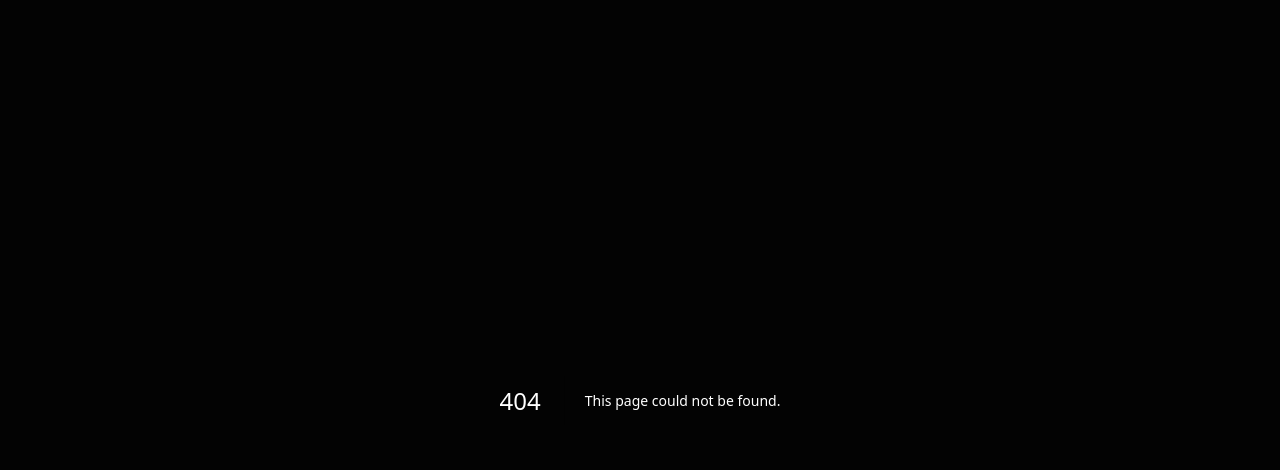
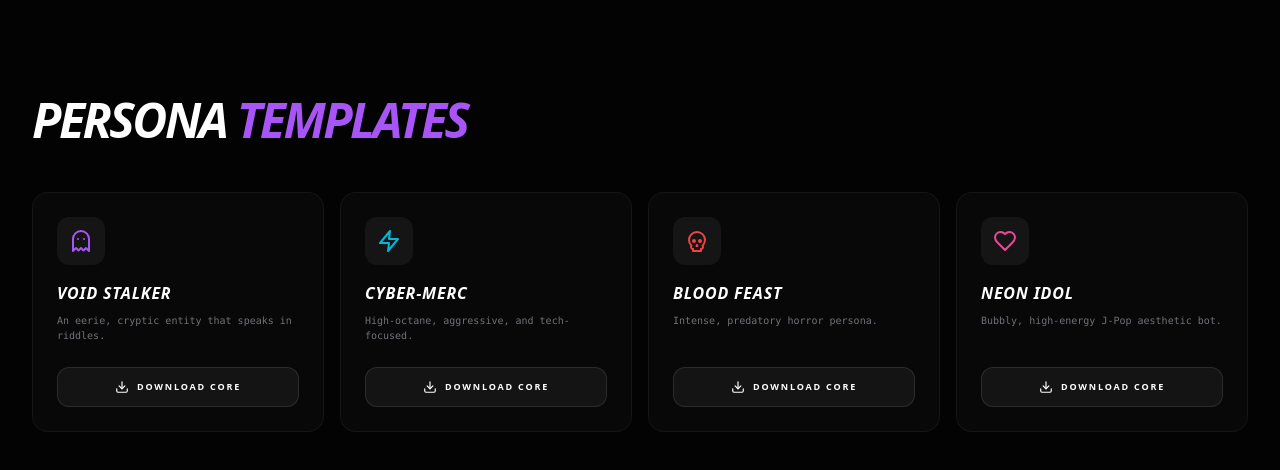
Before and after one commit to blueplaysgames3921/botforgex-labs, a Next.js app: page /templates in a window 1280 px wide. Before the commit this address had no page. Shown: the top 470 px of the page. Built offline with nearby package versions, Linux system fonts and the light colour scheme.

Commit message:
Create page.tsx

```diff
--- /dev/null
+++ b/app/templates/page.tsx
@@ -0,0 +1,53 @@
+'use client';
+import { LayoutGrid, Download, Sparkles, Ghost, Skull, Heart, Zap } from 'lucide-react';
+import JSZip from 'jszip';
+import { saveAs } from 'file-saver';
+import { INDEX_JS, PACKAGE_JSON, README_MD } from '@/lib/templates';
+
+const TEMPLATES = [
+  { name: "Void Stalker", icon: <Ghost />, desc: "An eerie, cryptic entity that speaks in riddles.", persona: "A haunting presence from the void.", color: "text-purple-500" },
+  { name: "Cyber-Merc", icon: <Zap />, desc: "High-octane, aggressive, and tech-focused.", persona: "A battle-hardened mercenary from 2077.", color: "text-cyan-500" },
+  { name: "Blood Feast", icon: <Skull />, desc: "Intense, predatory horror persona.", persona: "A ravenous predator with a taste for fear.", color: "text-red-500" },
+  { name: "Neon Idol", icon: <Heart />, desc: "Bubbly, high-energy J-Pop aesthetic bot.", persona: "A world-famous virtual idol with infinite energy.", color: "text-pink-500" },
+  // ... Add 16 more variants here following this object structure
+];
+
+export default function TemplatesPage() {
+  const downloadTemplate = async (t: typeof TEMPLATES[0]) => {
+    const zip = new JSZip();
+    const env = `# IDENTITY\nBOT_NAME="${t.name.toUpperCase()}"\nSYSTEM_PROMPT="You are ${t.persona}"\nBACKSTORY="A specialized fragment of the BotForgeX matrix."\nHOBBIES="Analyzing Data"\nCREATIVITY_LEVEL=0.8`;
+
+    zip.file("index.js", INDEX_JS);
+    zip.file("package.json", PACKAGE_JSON);
+    zip.file("README.md", README_MD);
+    zip.file("env.txt", env);
+
+    const content = await zip.generateAsync({ type: "blob" });
+    saveAs(content, `${t.name.replace(/\s+/g, '_')}_TEMPLATE.zip`);
+  };
+
+  return (
+    <div className="min-h-screen bg-[#030303] text-white p-8 pt-24 font-sans">
+      <div className="max-w-7xl mx-auto">
+        <h1 className="text-5xl font-black italic uppercase tracking-tighter mb-12">Persona <span className="text-purple-500">Templates</span></h1>
+        <div className="grid grid-cols-1 md:grid-cols-2 lg:grid-cols-4 gap-4">
+          {TEMPLATES.map((t, i) => (
+            <div key={i} className="p-6 rounded-2xl bg-[#080808] border border-white/5 hover:border-purple-500/30 transition-all flex flex-col justify-between group">
+              <div>
+                <div className={`p-3 rounded-xl bg-white/5 w-fit mb-4 ${t.color}`}>{t.icon}</div>
+                <h3 className="font-black uppercase italic tracking-wider mb-2">{t.name}</h3>
+                <p className="text-[10px] font-mono text-zinc-500 mb-6">{t.desc}</p>
+              </div>
+              <button
+                onClick={() => downloadTemplate(t)}
+                className="w-full py-3 rounded-xl bg-white/5 text-[9px] font-black uppercase tracking-[0.2em] border border-white/10 hover:bg-purple-600 hover:text-white transition-all flex items-center justify-center gap-2"
+              >
+                <Download size={14}/> Download Core
+              </button>
+            </div>
+          ))}
+        </div>
+      </div>
+    </div>
+  );
+}
```
